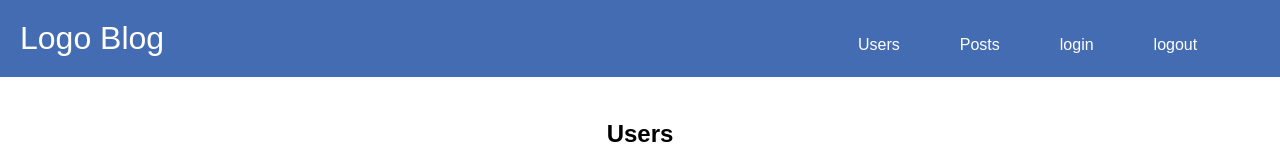
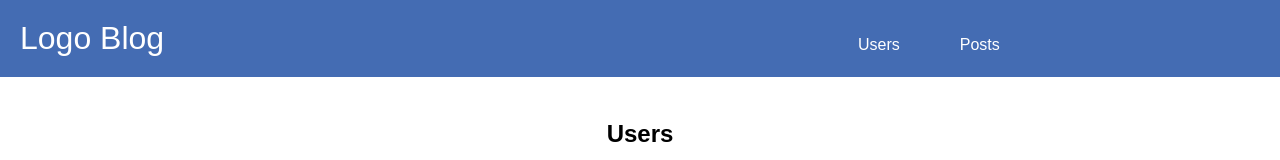
Before and after one commit to adhywiranata/react-redux-experiment, a React (Create React App) app: page /users in a window 1280 px wide. Shown: the top 160 px of the page. Built offline with nearby package versions, Linux system fonts and the light colour scheme; data requests are answered from the project's data file.

Commit message:
refactored header to core folder

```diff
--- a/src/App.js
+++ b/src/App.js
@@ -1,7 +1,7 @@
 import React, { Component } from 'react';
 import { BrowserRouter, Route } from 'react-router-dom';
 
-import Header from './components/Header';
+import Header from './components/core/Header';
 import UserContainer from './containers/UserContainer';
 import PostContainer from './containers/PostContainer';
 import UserFormContainer from './containers/UserFormContainer';
--- a/src/components/Header.js
+++ b/src/components/core/Header.js
@@ -37,9 +37,9 @@ const Header = () => (
     <div style={styles.logo}>Logo Blog</div>
     <nav style={styles.nav}>
       <ul>
-        { ['Users', 'Posts', 'login', 'logout'].map((menu, index) => (
-          <Link key={index} to="/" style={styles.navLink}>
-            <li style={styles.navMenu}>{menu}</li>
+        { [{ label: 'Users', link: '/' }, { label: 'Posts', link: '/posts'}].map((menu, index) => (
+          <Link key={index} to={menu.link} style={styles.navLink}>
+            <li style={styles.navMenu}>{menu.label}</li>
           </Link>
         )) }
       </ul>
```
